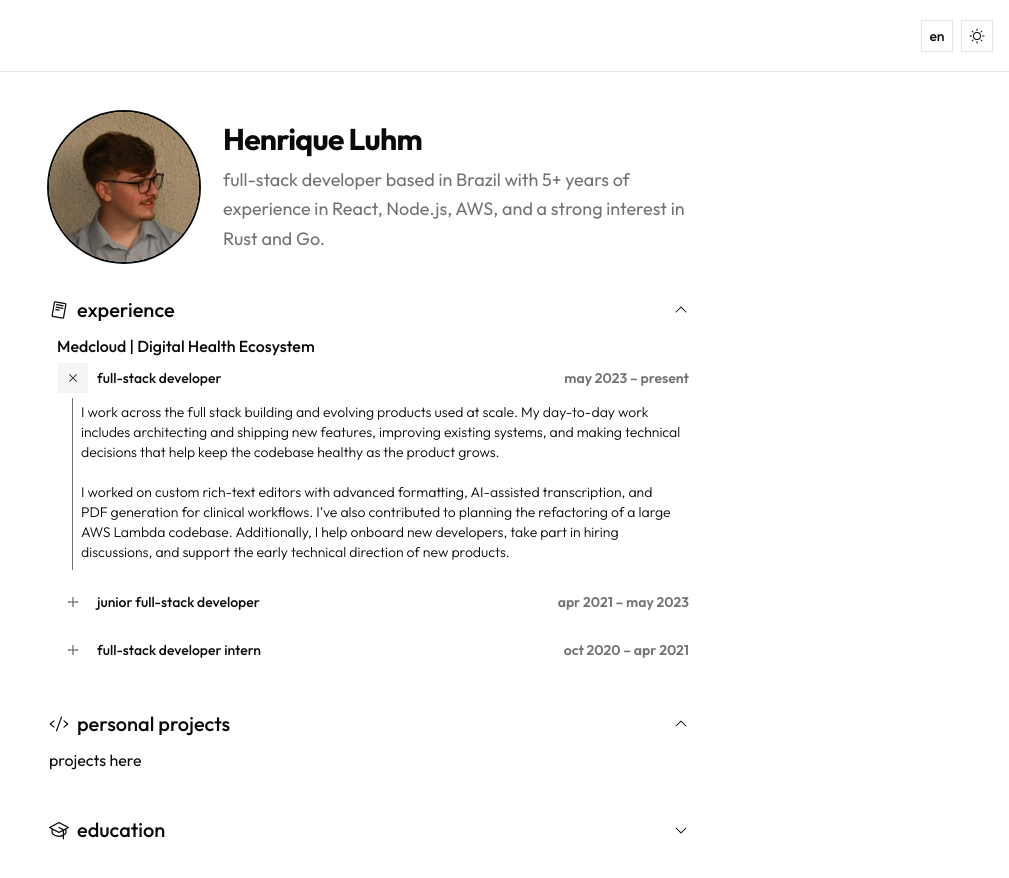
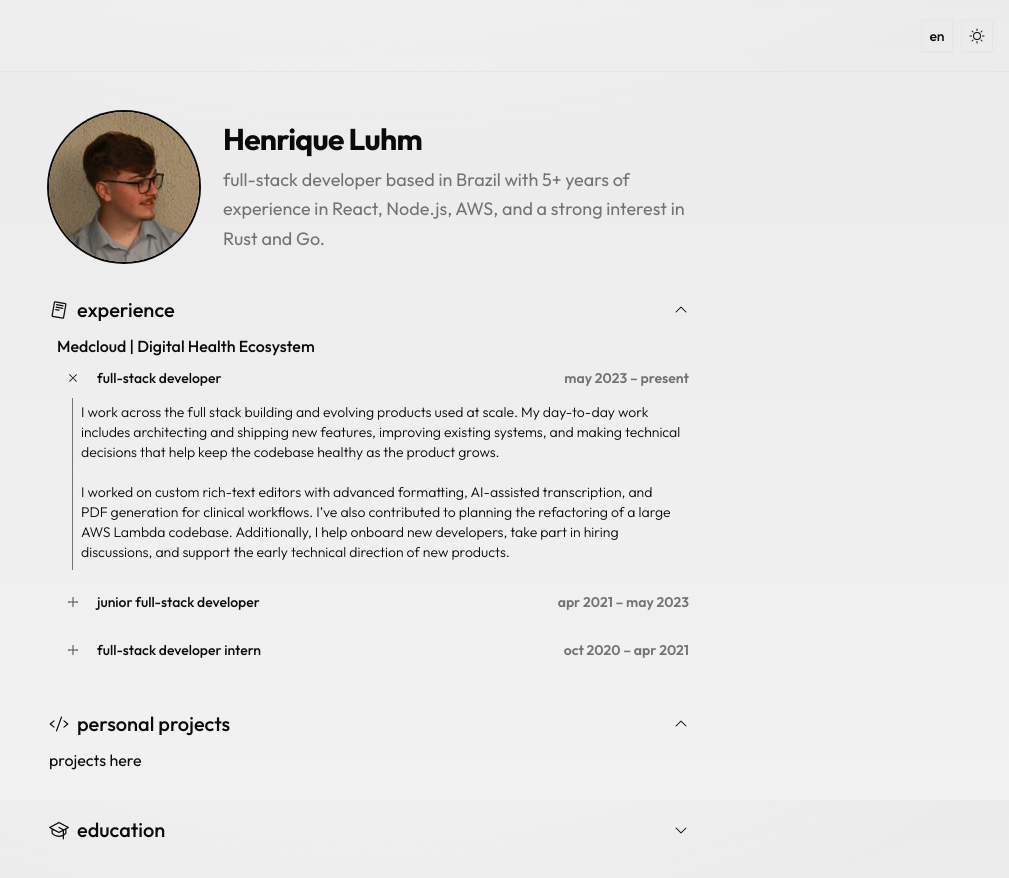
Before and after one commit to henriqueluhm/henriqueluhm-dev, a Next.js app: page / in a window 1280 px wide. Shown: the top 878 px of the page, without its empty margins (271-1280 px from the left). Built offline with nearby package versions, Linux system fonts and the light colour scheme; no server answers.

Commit message:
feat: color and transition improvs

```diff
--- a/src/app/globals.css
+++ b/src/app/globals.css
@@ -48,7 +48,10 @@
 }
 
 :root {
-  --background: oklch(1 0 0);
+  --background: oklch(0.96 0 0);
+  --background-muted: oklch(0.97 0 0);
+  --background-soft: oklch(0.94 0 0);
+
   --foreground: oklch(0.145 0 0);
   --card: oklch(1 0 0);
   --card-foreground: oklch(0.145 0 0);
@@ -83,7 +86,10 @@
 }
 
 .dark {
-  --background: oklch(0.145 0 0);
+  --background: oklch(0.1 0 0);
+  --background-muted: oklch(0.18 0 0);
+  --background-soft: oklch(0.25 0 0);
+
   --foreground: oklch(0.985 0 0);
   --card: oklch(0.205 0 0);
   --card-foreground: oklch(0.985 0 0);
@@ -120,9 +126,24 @@
   * {
     @apply border-border outline-ring/50;
   }
-  body {
-    @apply bg-background text-foreground;
-  }
+body {
+  @apply text-foreground;
+
+  background-color: var(--background);
+  background-image:
+    radial-gradient(
+      1200px 600px at 50% -200px,
+      var(--background-muted),
+      transparent 60%
+    ),
+    linear-gradient(
+      180deg,
+      var(--background-soft),
+      var(--background)
+    );
+
+  background-attachment: fixed;
+}
 
   :root {
     --nav-height: 4rem;
@@ -133,6 +154,7 @@
       --nav-height: 4.5rem;
     }
   }
+
 }
 
 @layer utilities {
--- a/src/app/page.tsx
+++ b/src/app/page.tsx
@@ -93,7 +93,7 @@ export default async function Page() {
               id="personalProjects"
               icon={<CodeIcon />}
               title={t("home.personalProjects")}
-              delay={0.5}
+              delay={0.4}
             >
               projects here
             </AccordionSection>
@@ -102,7 +102,7 @@ export default async function Page() {
               id="education"
               icon={<GraduationCapIcon />}
               title={t("home.education.education")}
-              delay={0.4}
+              delay={0.5}
               className="flex flex-col gap-8"
             >
               <Timeline title={t("home.education.uepg")}>
--- a/src/components/nav.tsx
+++ b/src/components/nav.tsx
@@ -10,7 +10,7 @@ export function Nav() {
         h-(--nav-height)
         px-4
         flex justify-end items-center gap-2
-        bg-background/50 backdrop-blur
+        bg-transparent backdrop-blur
         border-t md:border-t-0 md:border-b
       "
     >
--- a/src/components/timeline.tsx
+++ b/src/components/timeline.tsx
@@ -36,7 +36,6 @@ function TimelineCheckpoint({
               size="icon"
               className="border-transparent shrink-0"
               onClick={() => setExpanded((prev) => !prev)}
-              aria-expanded={expanded}
               aria-label={expanded ? "Collapse section" : "Expand section"}
             >
               <motion.span
```
